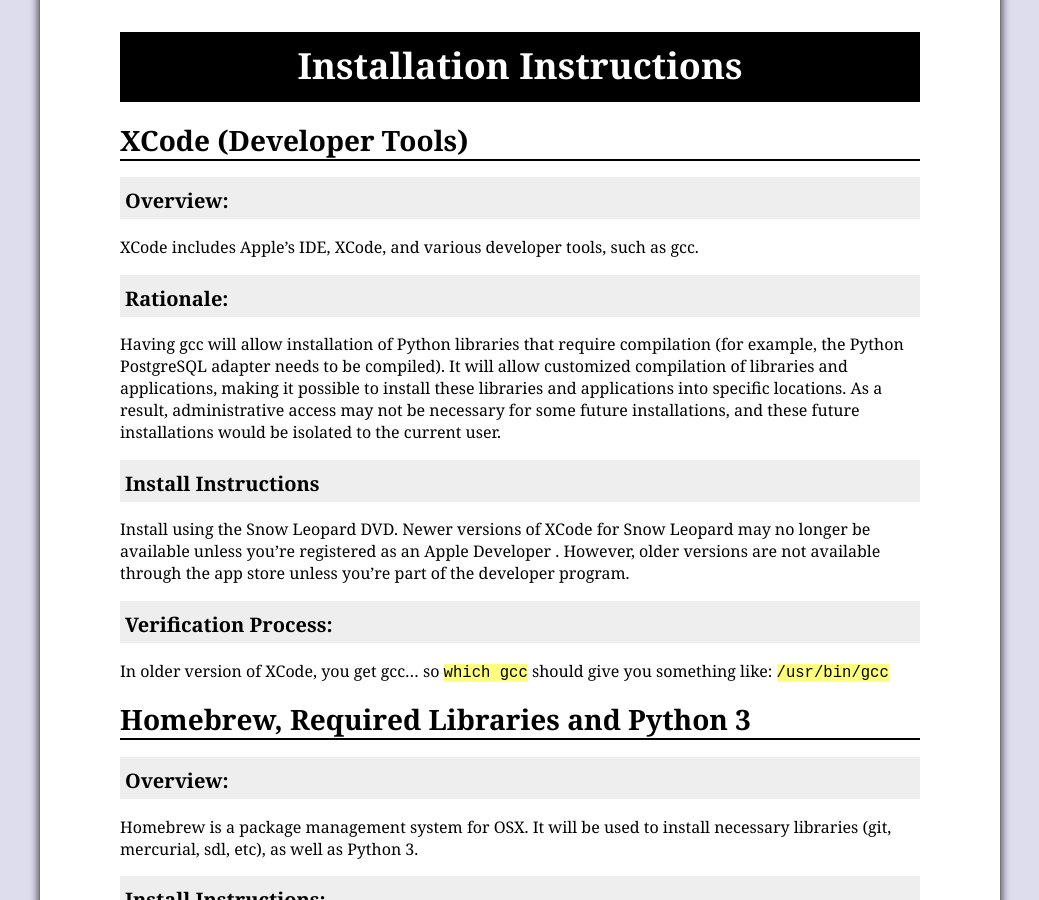
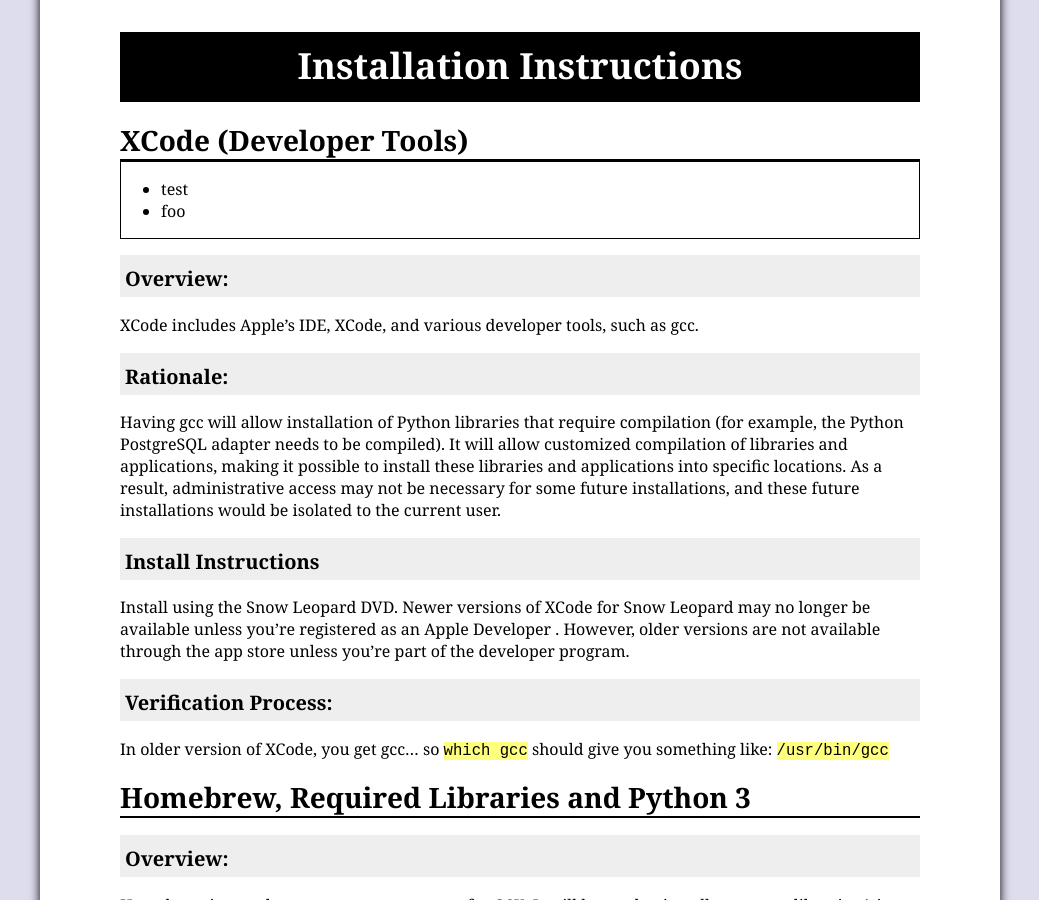
Before and after one commit to foureyes/jvers, a Jekyll site: the page built from tutorials/_posts/2012-08-04-python-3-install-on-osx.markdown, in a window 1280 px wide and 900 px high. Shown: the whole window, without its empty margins (120-1159 px from the left). Built offline with Jekyll 4.4.1, drawn with Linux system fonts in a browser that asks for light colours; some web fonts are replaced.

Commit message:
testing markdown in block level elements

```diff
--- a/tutorials/_posts/2012-08-04-python-3-install-on-osx.markdown
+++ b/tutorials/_posts/2012-08-04-python-3-install-on-osx.markdown
@@ -3,6 +3,10 @@
 ---
 XCode (Developer Tools)
 =====
+<div markdown="1" style="border: 1px solid #000">
+* test
+* foo
+</div>
 ##Overview:
 XCode includes Apple's IDE, XCode, and various developer tools, such as gcc.
 
```
